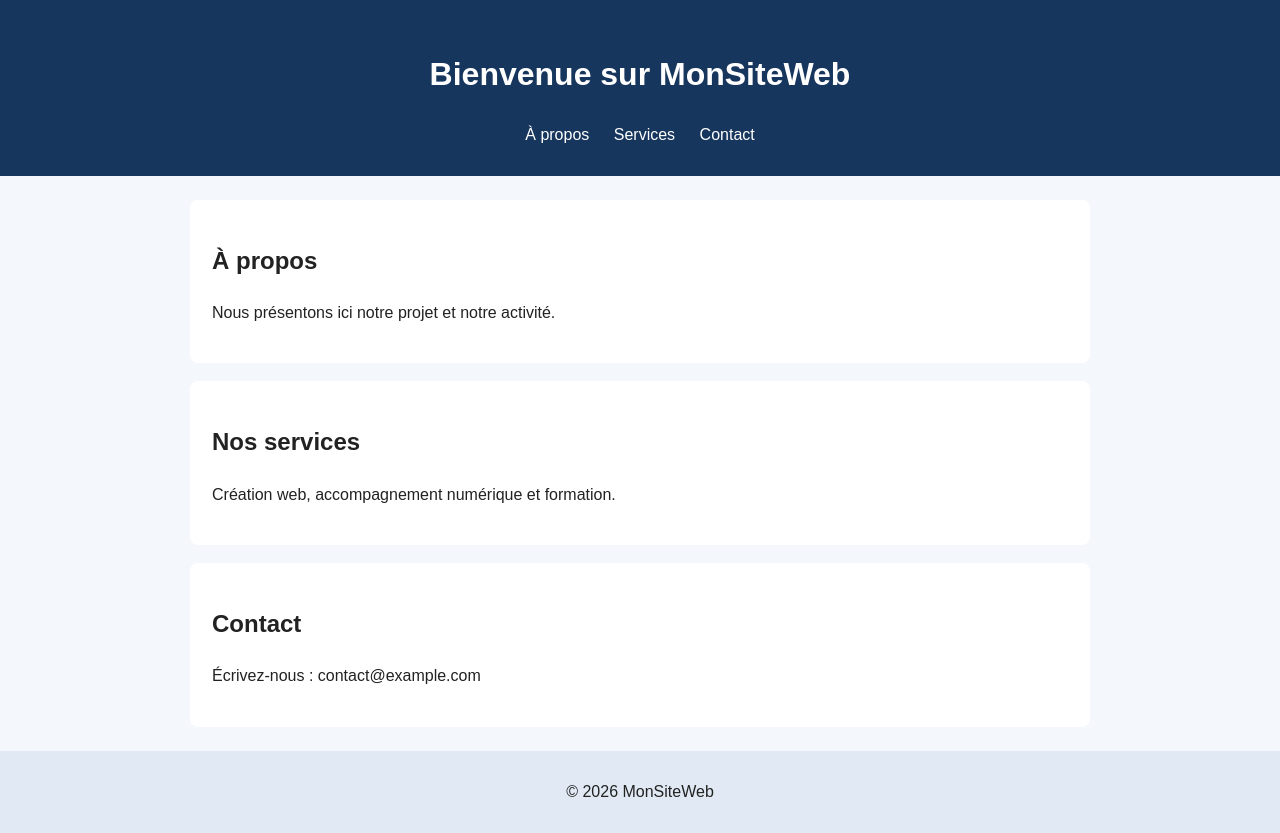
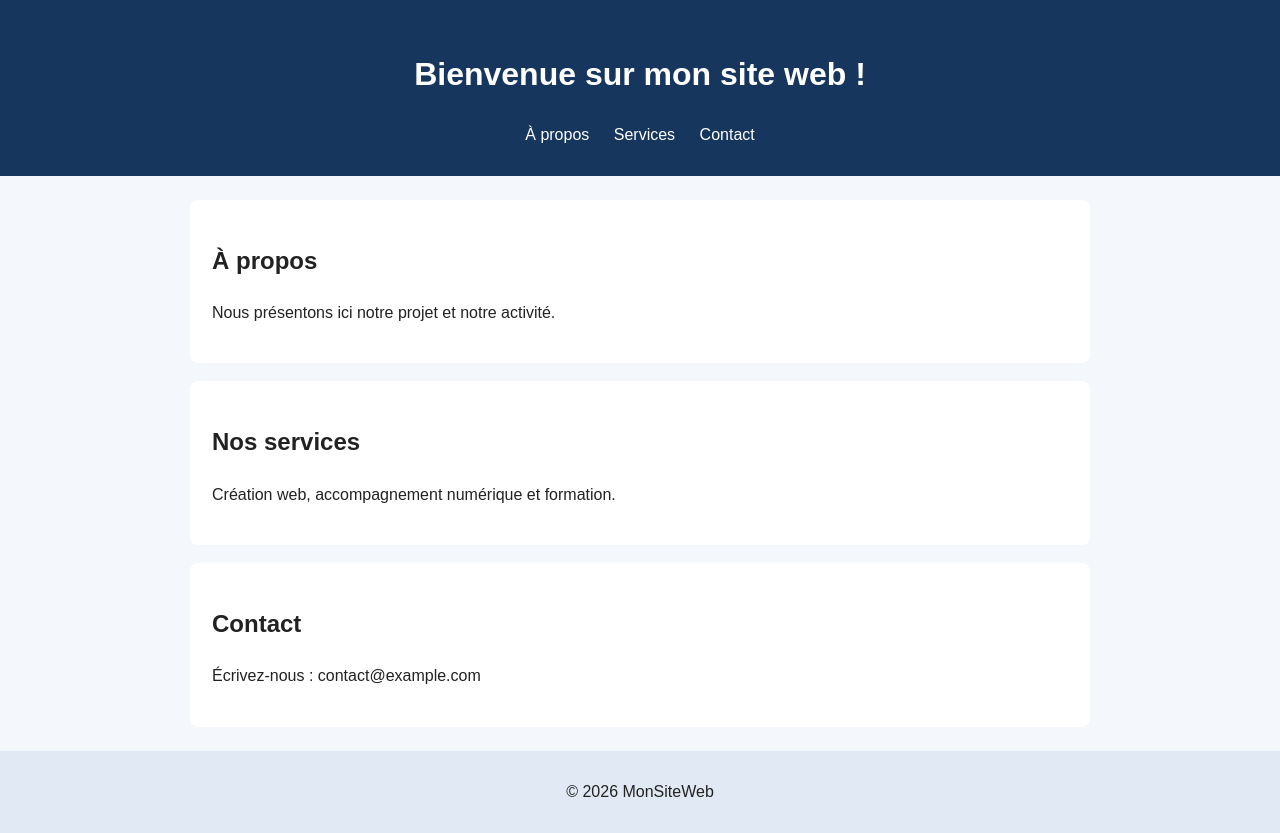
Before and after one commit to aliciacarelle123/monsiteweb, a plain HTML site: page index.html in a window 1280 px wide. Drawn offline with Linux system fonts and the light colour scheme.

Commit message:
fix:Modification du titre principal

```diff
--- a/index.html
+++ b/index.html
@@ -9,7 +9,7 @@ scale=1.0">
 </head>
 <body>
   <header>
-    <h1>Bienvenue sur MonSiteWeb</h1>
+    <h1>Bienvenue sur mon site web !</h1>
     <nav>
       <a href="#apropos">À propos</a>
       <a href="#services">Services</a>
```
